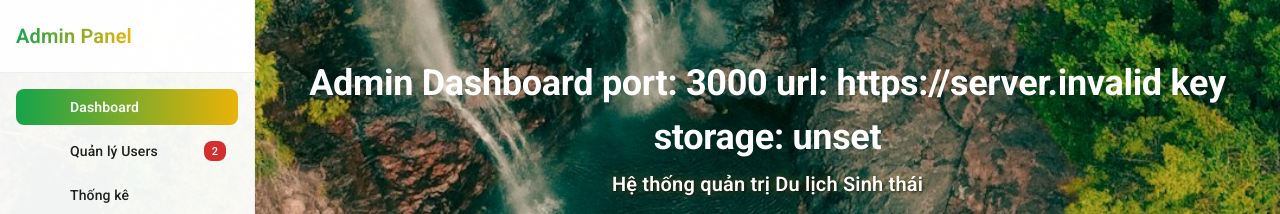
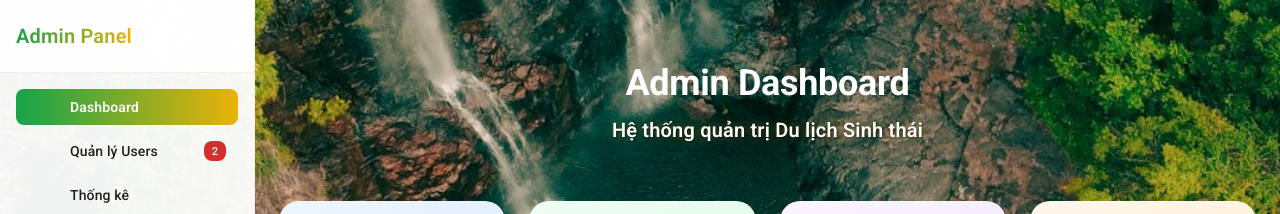
Before and after one commit to MinhLam577/Ecotourism-Management-System, a React (Vite) app: page / in a window 1280 px wide. Shown: the top 214 px of the page. Built offline with nearby package versions, Linux system fonts and the light colour scheme; no server answers; some icons are missing.

Commit message:
fix header dashboard

```diff
--- a/src/components/dashboard/header.tsx
+++ b/src/components/dashboard/header.tsx
@@ -1,16 +1,11 @@
 import Box from '@mui/material/Box'
 
 export default function HeaderDashboard() {
-  const env = `
-  port: ${import.meta.env.VITE_APP_PORT}
-  url: ${import.meta.env.VITE_API_URL}
-  key storage: ${import.meta.env.VITE_KEY_STORAGE_ACCOUNT}
-  `
   return (
     <>
       <Box className="text-center! py-[3.2rem]!">
         <h2 className="text-[3.6rem]! font-bold! text-white! drop-shadow-2xl! mb-2!">
-          Admin Dashboard {env}
+          Admin Dashboard
         </h2>
 
         <p
```
